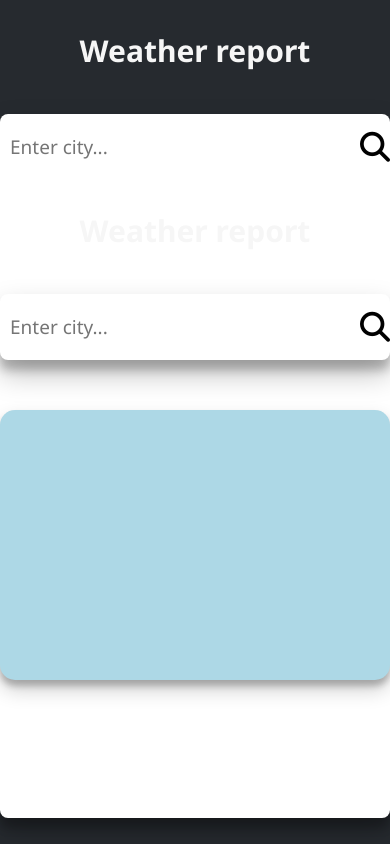
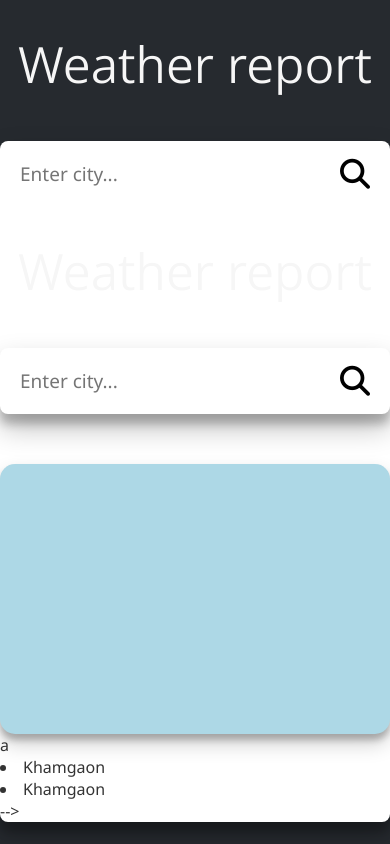
Before and after one commit to cadbay53/weather-app, a plain HTML site: page index.html in a window 390 px wide. Shown: the top 844 px of the page. Drawn offline with Linux system fonts and the light colour scheme.

Commit message:
Revert "changed the sideways in responsive view"

```diff
--- a/style.css
+++ b/style.css
@@ -1,39 +1,58 @@
 * {
   box-sizing: border-box;
   font-family: "Noto Sans", sans-serif;
+  font-style: normal;
+  /* font-weight: 350; */
   margin: 0;
   padding: 0;
 }
+body {
+  margin: 0;
+  background: #262a2f;
+  color: #333;
+  font-weight: 400;
+  margin: 0;
+  /* background-image: url("/assets/rainy-scene.jpg");
+  background-repeat: no-repeat;
+  background-size: cover;
+  position: relative; */
+}
 
+html,
 body {
-  background: #262a2f;
-  color: #fff;
-  font-weight: 400;
   overflow-x: hidden;
 }
 
 header {
   text-align: center;
+  width: 100%;
+  max-width: 400px;
   margin: 30px auto;
+  /* background-color: red; */
 }
 
 h1 {
   font-size: 50px;
-  color: #f6f6f6;
+  color: rgb(246, 246, 246);
+  font-weight: 350;
 }
 
 .search-box {
+  background-color: aliceblue;
+  margin: 43px auto 0;
+  width: 100%;
+  max-width: 600px;
   background-color: #fff;
-  margin: 43px auto 0;
-  max-width: 80%;
   border-radius: 8px;
-  box-shadow: rgba(0, 0, 0, 0.25) 0px 14px 28px, rgba(0, 0, 0, 0.22) 0px 10px 10px;
+  /* border: 1px solid #cecdcd; */
+  box-shadow: rgba(0, 0, 0, 0.25) 0px 14px 28px,
+    rgba(0, 0, 0, 0.22) 0px 10px 10px;
 }
 
 .row {
   display: flex;
   align-items: center;
-  padding: 8px 0;
+  padding: 8px 20px;
 }
 
 input {
@@ -43,7 +62,6 @@ input {
   border: 0;
   outline: 0;
   font-size: 19px;
-  padding: 0 10px;
 }
 
 button {
@@ -56,11 +74,8 @@ button {
   font-size: 30px;
 }
 
-.result-box {
-  margin-top: 20px;
-}
-
 .result-box ul {
+  /* display: none; */
   border-top: 2px solid #d5d5d5;
   padding: 15px 10px;
 }
@@ -74,6 +89,7 @@ button {
 
 .result-box ul li:hover {
   background: #e9f3ff;
+  /* border-radius: 3px; */
 }
 
 .weather-componentRow {
@@ -81,36 +97,39 @@ button {
   display: flex;
   background-color: lightblue;
   align-items: center;
-  max-width: 80%;
+  margin: 0 auto 0;
+  width: 100%;
+  max-width: 600px;
   border-radius: 15px;
-  margin: 50px auto;
+  margin-top: 50px;
   box-shadow: rgba(0, 0, 0, 0.19) 0px 10px 20px, rgba(0, 0, 0, 0.23) 0px 6px 6px;
 }
 
-@media (max-width: 768px) {
+@media (width: 375px) {
+  header {
+    text-align: center;
+    width: 300px;
+    margin: 40px auto;
+    /* background-color: red; */
+  }
+
   h1 {
     font-size: 40px;
+    /* color: rgb(0, 0, 0); */
   }
 
   .search-box {
-    max-width: 80%;
+    width: 316px;
   }
 
   .weather-componentRow {
-    max-width: 80%;
+    height: 270px;
+    display: flex;
+    background-color: lightblue;
+    align-items: center;
+    /* margin: 0 auto 0; */
+    width: 316px;
+    border-radius: 15px;
+    margin-top: 70px;
   }
 }
-
-@media (max-width: 480px) {
-  h1 {
-    font-size: 30px;
-  }
-
-  .search-box {
-    max-width: 100%;
-  }
-
-  .weather-componentRow {
-    max-width: 100%;
-  }
-}
```
